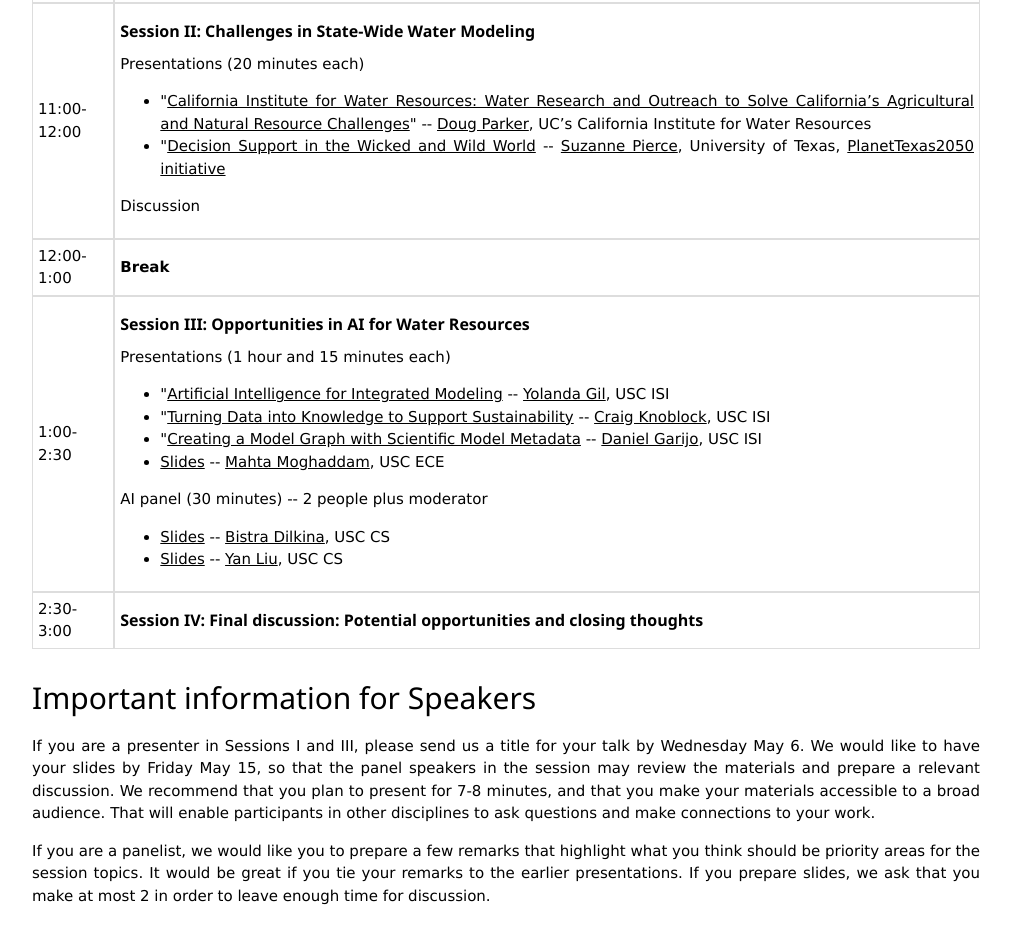
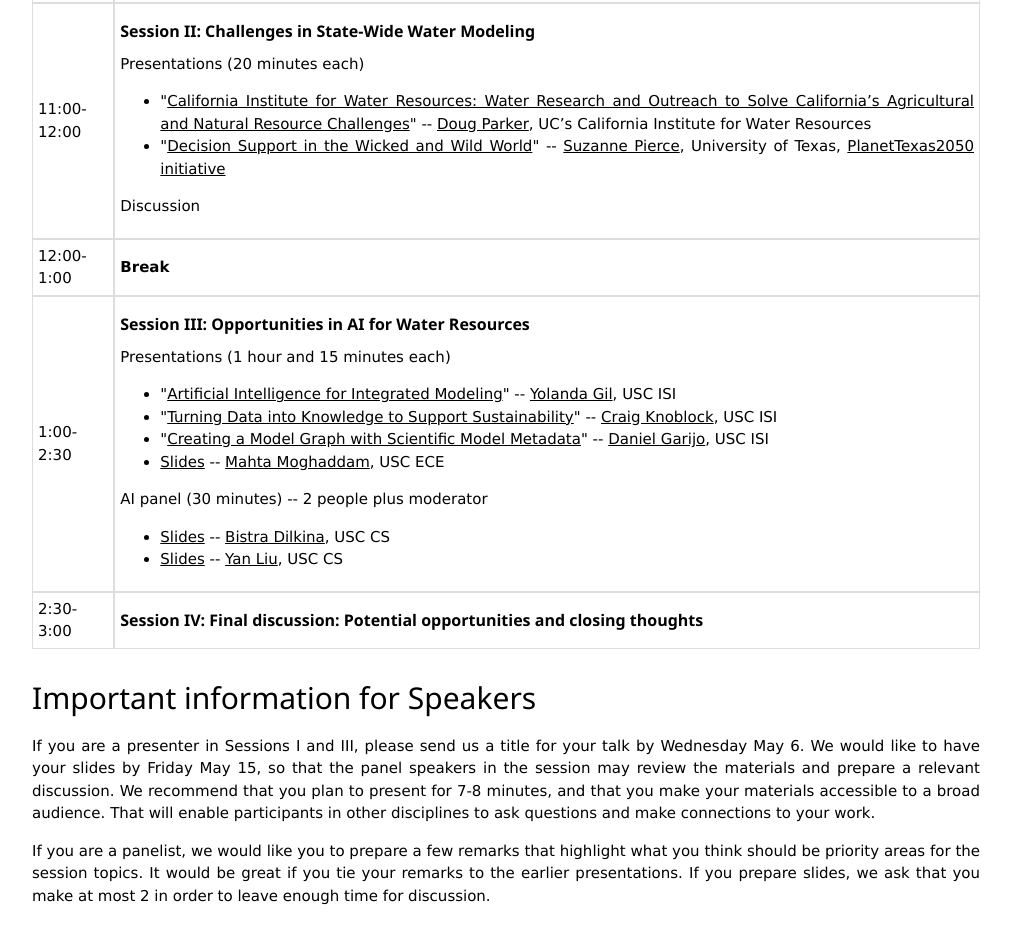
Before and after one commit to KnowledgeCaptureAndDiscovery/water-site, a plain HTML site: page waes.html in a window 1280 px wide. Shown: the part 1179-2112 px from the top of the page, without its empty margins (134-1145 px from the left). Drawn offline with nearby package versions, Linux system fonts and the light colour scheme.

```diff
--- a/waes.html
+++ b/waes.html
@@ -103,7 +103,7 @@
 							and Natural Resource Challenges</a>" --
 							<a href="https://ucanr.edu/sites/anrstaff/Administration/Associate_Vice_President_for_Academic_Programs_and_Strategic_Initiatives/California_Institute_For_Water_Resources/">Doug Parker</a>, UC’s California Institute for Water Resources</li>
 						<li>"<a href="https://drive.google.com/open?id=17unqwcvpGhuJOfCdOcY41xUZzg9rTtTu">Decision Support
-							in the Wicked and Wild World</a> --
+							in the Wicked and Wild World</a>" --
 							<a href="https://www.tacc.utexas.edu/about/directory/suzanne-pierce">Suzanne Pierce</a>, University of Texas, <a href="https://bridgingbarriers.utexas.edu/planet-texas-2050/">PlanetTexas2050 initiative</a></li>
 					</ul>
 					Discussion
@@ -122,12 +122,12 @@
 					Presentations (1 hour and 15 minutes each)
 					<ul>
 						<li>"<a href="https://www.dropbox.com/s/k12ijp6cuyaosv4/Gil-WAES2020.pdf?dl=0">Artificial
-							Intelligence for Integrated Modeling</a> -- <a href="https://www.isi.edu/~gil/">Yolanda Gil</a>, USC ISI</li>
+							Intelligence for Integrated Modeling</a>" -- <a href="https://www.isi.edu/~gil/">Yolanda Gil</a>, USC ISI</li>
 						<li>"<a href="https://drive.google.com/open?id=1hm33xpFvom0rxhTd4CbMYuw83ydZlxCD">Turning Data
-							into Knowledge to Support Sustainability</a> --
+							into Knowledge to Support Sustainability</a>" --
 							<a href="http://usc-isi-i2.github.io/knoblock/">Craig Knoblock</a>, USC ISI</li>
 						<li>"<a href="https://drive.google.com/file/d/17VgYbqQkMvzDLmQnNNI9yfhmJZDgzB61/view?usp=sharing">Creating
-							a Model Graph with Scientific Model Metadata</a> --
+							a Model Graph with Scientific Model Metadata</a>" --
 							<a href="http://dgarijo.com/">Daniel Garijo</a>, USC ISI</li>
 						<li><a href="https://drive.google.com/open?id=1BCke9OFtz7iTxVGY_5PimozpkC_JPv0a">Slides</a> --
 							<a href="https://viterbi.usc.edu/directory/faculty/Moghaddam/Mahta">Mahta Moghaddam</a>, USC ECE</li>
```
